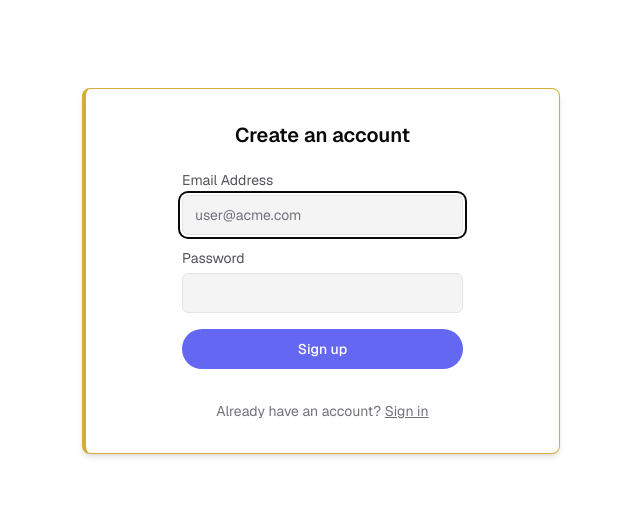
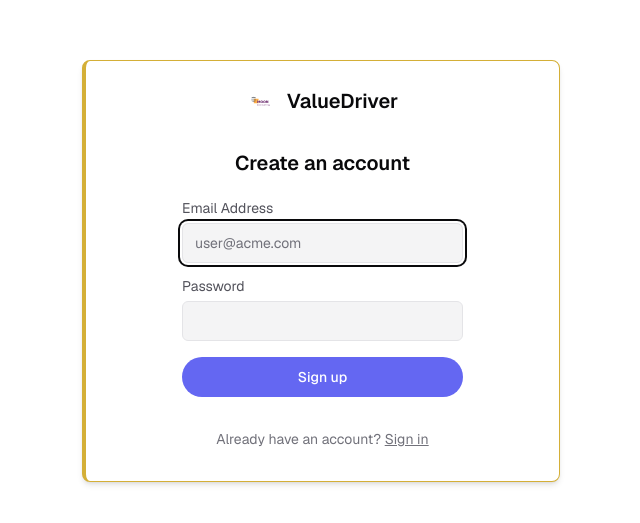
Before and after one commit to rateshsachdeva/valuedriver, a Next.js app: page /register in a window 1280 px wide. Shown: the part 129-652 px from the top of the page, without its empty margins (319-959 px from the left). Built offline with nearby package versions, Linux system fonts and the light colour scheme.

Commit message:
Update page.tsx

```diff
--- a/app/(auth)/register/page.tsx
+++ b/app/(auth)/register/page.tsx
@@ -61,6 +61,11 @@
           border-l-[4px] border-[#D4AF37]
         "
       >
+        <div className="flex justify-center items-center gap-2 pt-6">
+          <img src="/logo.svg" alt="Logo" className="h-8 w-8" />
+          <span className="text-xl font-semibold">ValueDriver</span>
+        </div>
+
         <CardContent className="space-y-6 p-8">
           <h2 className="text-xl font-semibold text-center">
             Create an account
```
